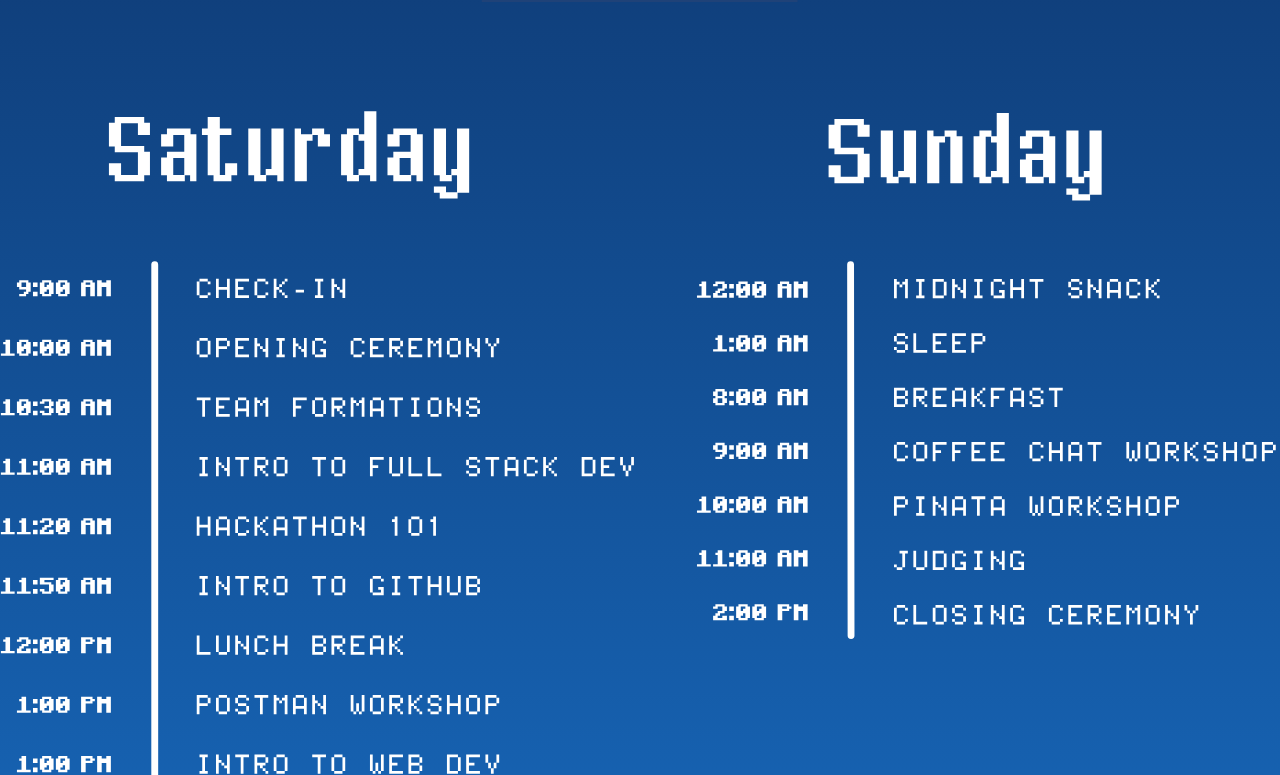
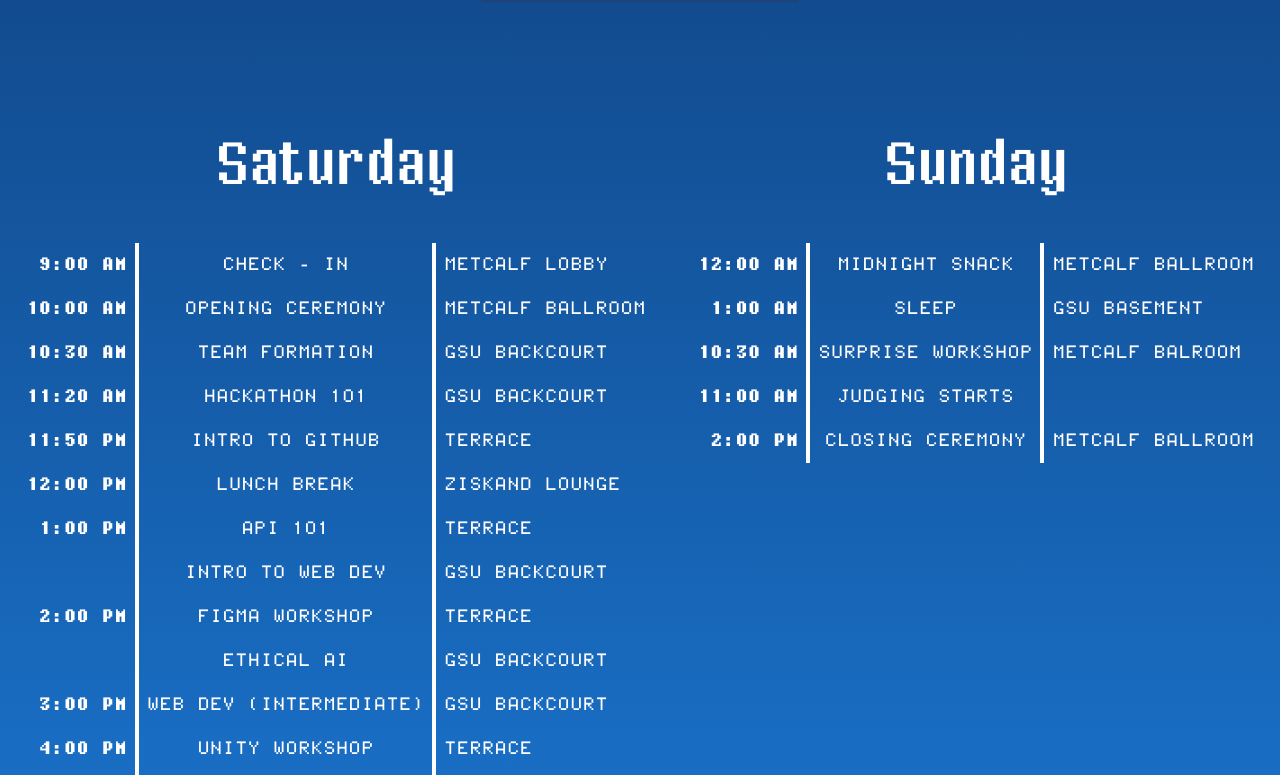
Before and after one commit to Bostonhacks/Bostonhacks-2023, a React (Vite) app: page / in a window 1280 px wide. Shown: the part 5365-6140 px from the top of the page. Built offline with nearby package versions, Linux system fonts and the light colour scheme.

Commit message:
updated schedule

```diff
--- a/src/components/LandingPageComponents/Schedule.jsx
+++ b/src/components/LandingPageComponents/Schedule.jsx
@@ -9,6 +9,7 @@ import felixPlatform from '../../assets/images/LandingPage/felixPlatform.svg';
 import schedule from '../../assets/images/LandingPage/schedule.svg';
 import mobileSchedule from '../../assets/images/LandingPage/mobileSchedule.svg';
 import ScheduleComponent from './ScheduleComponent';
+
 export default function Schedule() {
   const saturday = [
     { time: '9:00 AM', tableEntry: 'CHECK - IN', location: 'METCALF LOBBY' },
@@ -19,56 +20,51 @@ export default function Schedule() {
     },
     {
       time: '10:30 AM',
-      tableEntry: 'BEGIN HACKING / FINDING TEAMS',
-      location: 'METCALF BALLROOM',
+      tableEntry: 'TEAM FORMATION',
+      location: 'GSU BACKCOURT',
     },
     {
       time: '11:20 AM',
       tableEntry: 'HACKATHON 101',
       location: 'GSU BACKCOURT',
     },
-    { time: '11:50 PM', tableEntry: 'INTRO TO GITHUB', location: 'TERRANCE' },
-    { time: '12:00 PM', tableEntry: 'LUNCH', location: 'ZISKAND LOUNGE' },
-    { time: '1:00 PM', tableEntry: 'POSTMAN WORKSHOP', location: 'TERRANCE' },
+    { time: '11:50 PM', tableEntry: 'INTRO TO GITHUB', location: 'TERRACE' },
+    { time: '12:00 PM', tableEntry: 'LUNCH BREAK', location: 'ZISKAND LOUNGE' },
+    { time: '1:00 PM', tableEntry: 'API 101', location: 'TERRACE' },
     {
       time: '',
-      tableEntry: 'INTRO TO FULL-STACK DEV',
-      location: 'TERRANCE',
+      tableEntry: 'INTRO TO WEB DEV',
+      location: 'GSU BACKCOURT',
     },
-    { time: '2:00 PM', tableEntry: 'FIGMA WORKSHOP', location: 'TERRANCE' },
+    { time: '2:00 PM', tableEntry: 'FIGMA WORKSHOP', location: 'TERRACE' },
     {
       time: '',
-      tableEntry: 'INTRO TO DA WORKSHOP',
+      tableEntry: 'ETHICAL AI',
       location: 'GSU BACKCOURT',
     },
     {
       time: '3:00 PM',
-      tableEntry: 'INTERMEDIATE WEB DEV WORKSHOP',
-      location: 'TERRANCE',
+      tableEntry: 'WEB DEV (INTERMEDIATE)',
+      location: 'GSU BACKCOURT',
     },
-    { time: '4:00 PM', tableEntry: 'UNITY WORKSHOP', location: 'TERRANCE' },
+    { time: '4:00 PM', tableEntry: 'UNITY WORKSHOP', location: 'TERRACE' },
     {
       time: '',
       tableEntry: 'INTRO TO AI/ML',
       location: 'GSU BACKCOURT',
     },
-    { time: '5:00 PM', tableEntry: 'RESUME WORKSHOP', location: 'TERRANCE' },
+    { time: '5:00 PM', tableEntry: 'RESUME WORKSHOP', location: 'TERRACE' },
     { time: '', tableEntry: 'MLH WORKSHOP', location: 'GSU BACKCOURT' },
     { time: '6:30 PM', tableEntry: 'DINNER', location: 'ZISKAND LOUNGE' },
-    { time: '7:30 PM', tableEntry: 'ECHO 3D WORKSHOP', location: 'TBD' },
+    { time: '7:30 PM', tableEntry: 'ECHO 3D WORKSHOP', location: 'TERRACE' },
     {
       time: '8:30 PM',
-      tableEntry: 'INTRO TO TECHNICAL INTERVIEWS WORKSHOP',
-      location: 'TERRANCE',
+      tableEntry: 'INTRO TO LEETCODE',
+      location: 'TERRACE',
     },
     { time: '', tableEntry: 'JEOPARDY', location: 'GSU BACKCOURT' },
-    { time: '9:30 PM', tableEntry: 'MARIO KART/SMASH', location: 'TERRANCE' },
-    {
-      time: '10:00 PM',
-      tableEntry: 'SLEEP SPACES OPEN',
-      location: 'GSU BASEMENT',
-    },
-    { time: '10:30 PM', tableEntry: 'KAREOKE', location: 'TERRANCE' },
+    { time: '9:30 PM', tableEntry: 'MARIO KART/SMASH', location: 'TERRACE' },
+    { time: '10:30 PM', tableEntry: 'KAREOKE', location: 'TERRACE' },
     {
       time: '',
       tableEntry: 'BALLOON ANIMALS',
@@ -77,68 +73,26 @@ export default function Schedule() {
   ];
 
   const sunday = [
-    { time: '9:00 AM', tableEntry: 'CHECK - IN', location: 'METCALF LOBBY' },
     {
-      time: '10:00 AM',
-      tableEntry: 'OPENING CEREMONY',
+      time: '12:00 AM',
+      tableEntry: 'MIDNIGHT SNACK',
       location: 'METCALF BALLROOM',
     },
     {
-      time: '10:30 AM',
-      tableEntry: 'BEGIN HACKING / FINDING TEAMS',
-      location: 'METCALF BALLROOM',
+      time: '1:00 AM',
+      tableEntry: 'SLEEP',
+      location: 'GSU BASEMENT',
     },
     {
-      time: '11:20 AM',
-      tableEntry: 'HACKATHON 101',
-      location: 'GSU BACKCOURT',
+      time: '10:30 AM',
+      tableEntry: 'SURPRISE WORKSHOP',
+      location: 'METCALF BALROOM',
     },
-    { time: '11:50 PM', tableEntry: 'INTRO TO GITHUB', location: 'TERRANCE' },
-    { time: '12:00 PM', tableEntry: 'LUNCH', location: 'ZISKAND LOUNGE' },
-    { time: '1:00 PM', tableEntry: 'POSTMAN WORKSHOP', location: 'TERRANCE' },
+    { time: '11:00 AM', tableEntry: 'JUDGING STARTS', location: '' },
     {
-      time: '',
-      tableEntry: 'INTRO TO FULL-STACK DEV',
-      location: 'TERRANCE',
-    },
-    { time: '2:00 PM', tableEntry: 'FIGMA WORKSHOP', location: 'TERRANCE' },
-    {
-      time: '',
-      tableEntry: 'INTRO TO DA WORKSHOP',
-      location: 'GSU BACKCOURT',
-    },
-    {
-      time: '3:00 PM',
-      tableEntry: 'INTERMEDIATE WEB DEV WORKSHOP',
-      location: 'TERRANCE',
-    },
-    { time: '4:00 PM', tableEntry: 'UNITY WORKSHOP', location: 'TERRANCE' },
-    {
-      time: '',
-      tableEntry: 'INTRO TO AI/ML',
-      location: 'GSU BACKCOURT',
-    },
-    { time: '5:00 PM', tableEntry: 'RESUME WORKSHOP', location: 'TERRANCE' },
-    { time: '', tableEntry: 'MLH WORKSHOP', location: 'GSU BACKCOURT' },
-    { time: '6:30 PM', tableEntry: 'DINNER', location: 'ZISKAND LOUNGE' },
-    { time: '7:30 PM', tableEntry: 'ECHO 3D WORKSHOP', location: 'TBD' },
-    {
-      time: '8:30 PM',
-      tableEntry: 'INTRO TO TECHNICAL INTERVIEWS WORKSHOP',
-      location: 'TERRANCE',
-    },
-    { time: '', tableEntry: 'JEOPARDY', location: 'GSU BACKCOURT' },
-    { time: '9:30 PM', tableEntry: 'MARIO KART/SMASH', location: 'TERRANCE' },
-    {
-      time: '10:00 PM',
-      tableEntry: 'SLEEP SPACES OPEN',
-      location: 'GSU BASEMENT',
-    },
-    { time: '10:30 PM', tableEntry: 'KAREOKE', location: 'TERRANCE' },
-    {
-      time: '',
-      tableEntry: 'BALLOON ANIMALS',
-      location: 'GSU BACKCOURT',
+      time: '2:00 PM',
+      tableEntry: 'CLOSING CEREMONY',
+      location: 'METCALF BALLROOM',
     },
   ];
   return (
@@ -158,7 +112,7 @@ export default function Schedule() {
           alt="cloudleft"
         />
       </div>
-      <img
+      {/* <img
         src={schedule}
         className="max-sm:hidden my-[2vh]"
         alt="schedule"
@@ -168,12 +122,12 @@ export default function Schedule() {
         src={mobileSchedule}
         className="sm:hidden max-sm:scale-125 p-10 my-[100px] "
         alt="mobile schedule"
-      />
+      /> */}
 
-      {/* <div className="w-full flex flex-row justify-around">
+      <div className="w-full flex flex-col md:flex-row justify-around">
         <ScheduleComponent title="Saturday" data={saturday} />
-        <ScheduleComponent title="Sunday" data={data} />
-      </div> */}
+        <ScheduleComponent title="Sunday" data={sunday} />
+      </div>
 
       <img
         src={cloudtop}
--- a/src/components/LandingPageComponents/ScheduleComponent.jsx
+++ b/src/components/LandingPageComponents/ScheduleComponent.jsx
@@ -2,26 +2,19 @@ import React from 'react';
 
 const ScheduleComponent = ({ title, data }) => {
   return (
-    <div className="flex flex-col items-center text-white">
+    <div className="flex flex-col items-center text-white mt-10">
       <h1 className="text-6xl mb-12">{title}</h1>
       <table className="text-white">
-        <thead>
-          <tr>
-            <th className="text-lg md:text-2xl font-ft88b">TIME</th>
-            <th className="text-lg md:text-2xl font-ft88b">TITLE</th>
-            <th className="text-lg md:text-2xl font-ft88b">LOCATION</th>
-          </tr>
-        </thead>
         <tbody>
           {data.map((item, index) => (
             <tr key={index}>
-              <td className="font-ft88b text-md md:text-lg md:p-2  ">
+              <td className="font-ft88b text-sm md:text-lg p-2 text-right">
                 {item.time}
               </td>
-              <td className="font-ft88 text-md md:text-lg md:p-2 border-x-4 border-x-white ">
+              <td className="font-ft88 text-sm md:text-lg p-2 border-x-4 border-x-white text-center">
                 {item.tableEntry}
               </td>
-              <td className="font-ft88 text-md md:text-lg md:p-2">
+              <td className="font-ft88 text-sm md:text-lg p-2">
                 {item.location}
               </td>
             </tr>
```
